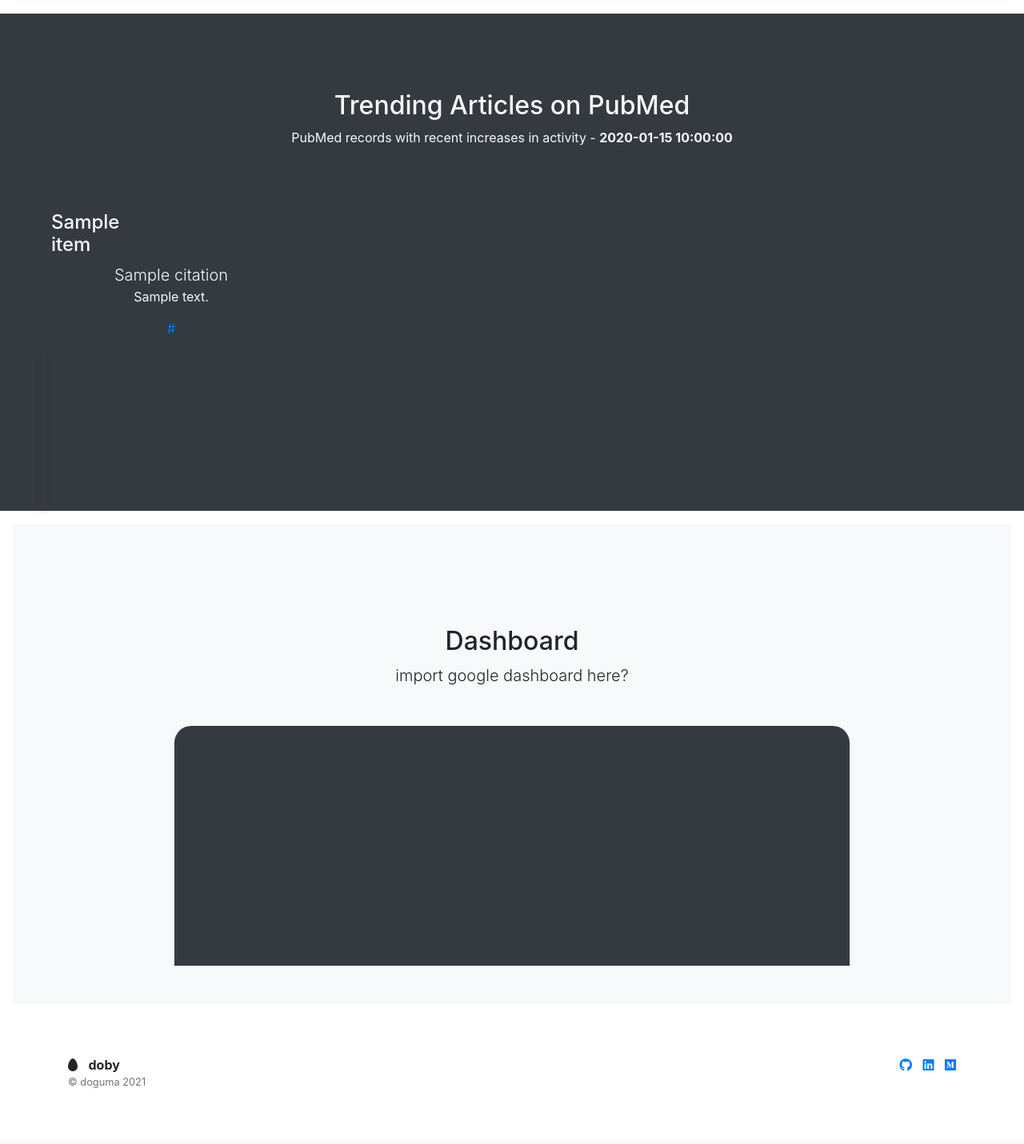
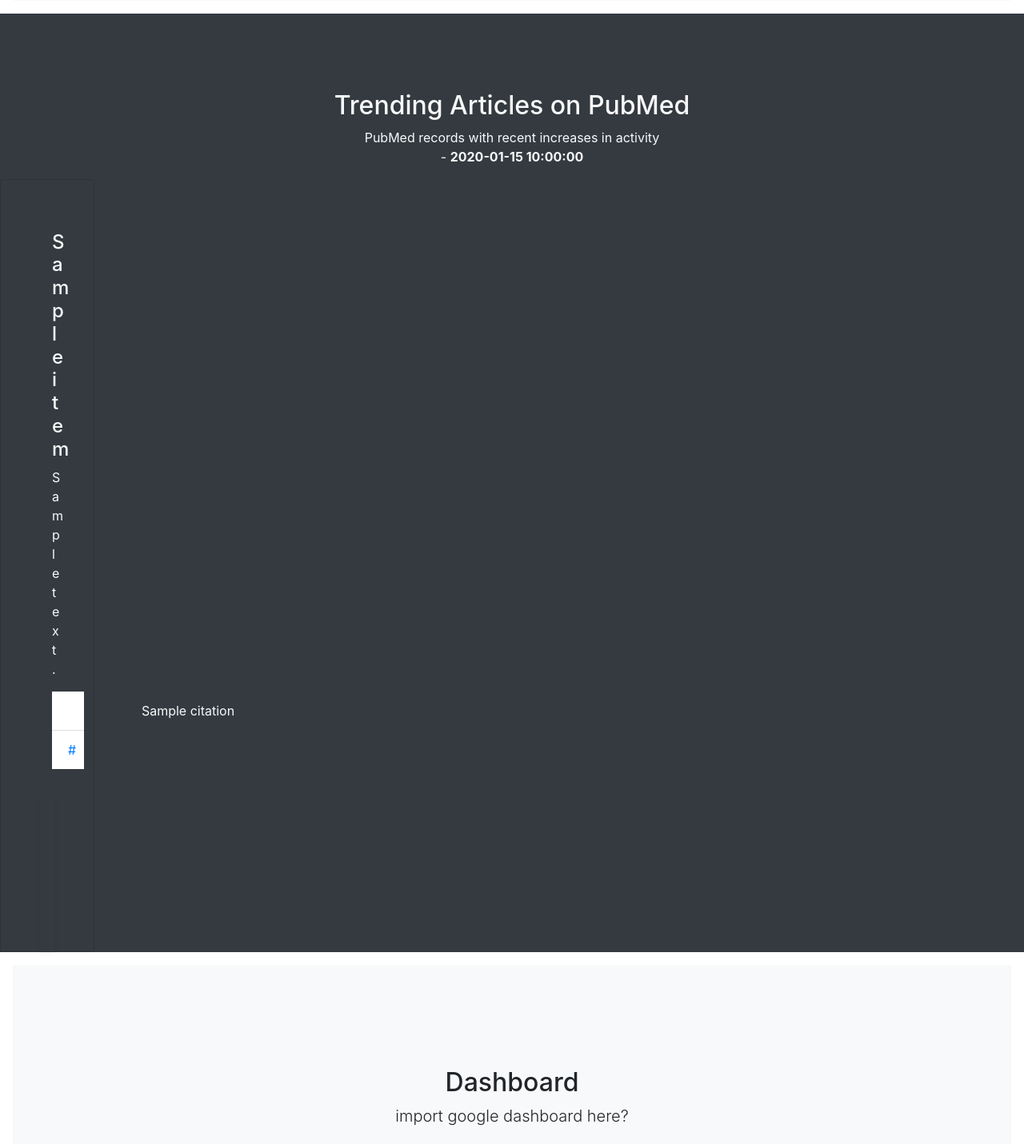
Before and after one commit to doguma/Doby, a Flask app: template app/templates/index.html in a window 1280 px wide. Shown: the part 564-1995 px from the top of the page at 80% size. Before the commit the page ends 1925 px from the top, so only its background shows below. Run offline with Flask 2, Linux system fonts and the light colour scheme; the template is opened without the code that fills it: most values are stand-ins (such as "Sample title", 1, 10 or a date in 2020); parts of the project's set-up code (start-up, migrations or seed data) failed here and were passed over; some libraries are stand-ins or nearby versions.

Commit message:
card format

```diff
--- a/app/templates/index.html
+++ b/app/templates/index.html
@@ -46,19 +46,25 @@
         <div class="position-relative bg-dark text-center text-light pt-5">
             <div class="pt-5">
                 <h2>Trending Articles on PubMed</h2>
-                <p> PubMed records with recent increases in activity - <b> {{today}}</b></p>
+                <p> PubMed records with recent increases in activity <br />- <b> {{today}}</b></p>
             </div>
             <div class="container d-md-flex flex-md-equal mw-100 text-light">
                 <div class="row row-cols-1 row-cols-md-2 row-cols-lg-3 row-cols-xl-4">
                     {% for item in google_html %}
-                    <div class="col bg-dark pt-5 px-5">
-                        <div class="p-3">
+                    <div class="card col bg-dark pt-5 px-5">
+                        <div class="card-title p-3">
                             <h4>{{ item.title }}</h4>
-                            <div
-                                style="display: inline-block; width: 300px; white-space: nowrap; overflow: hidden !important; text-overflow: ellipsis;">
-                                <span class="lead">{{item.citation}}</span>
+                            <div class="card-text">
                                 <p>{{item.text}}</p>
-                                <a href="{{item.url}}">{{item.url}}</a>
+                                <ul class="list-group list-group-flush">
+                                    <li class="list-group-item">
+                                        <span
+                                            style="display: inline-block; width: 300px; white-space: nowrap; overflow: hidden !important; text-overflow: ellipsis;">{{item.citation}}</span>
+                                    </li>
+                                    <li class="list-group-item">
+                                        <a href="{{item.url}}">{{item.url}}</a>
+                                    </li>
+                                </ul>
                             </div>
                         </div>
                         <div class="bg-body shadow-sm mx-auto"
```
